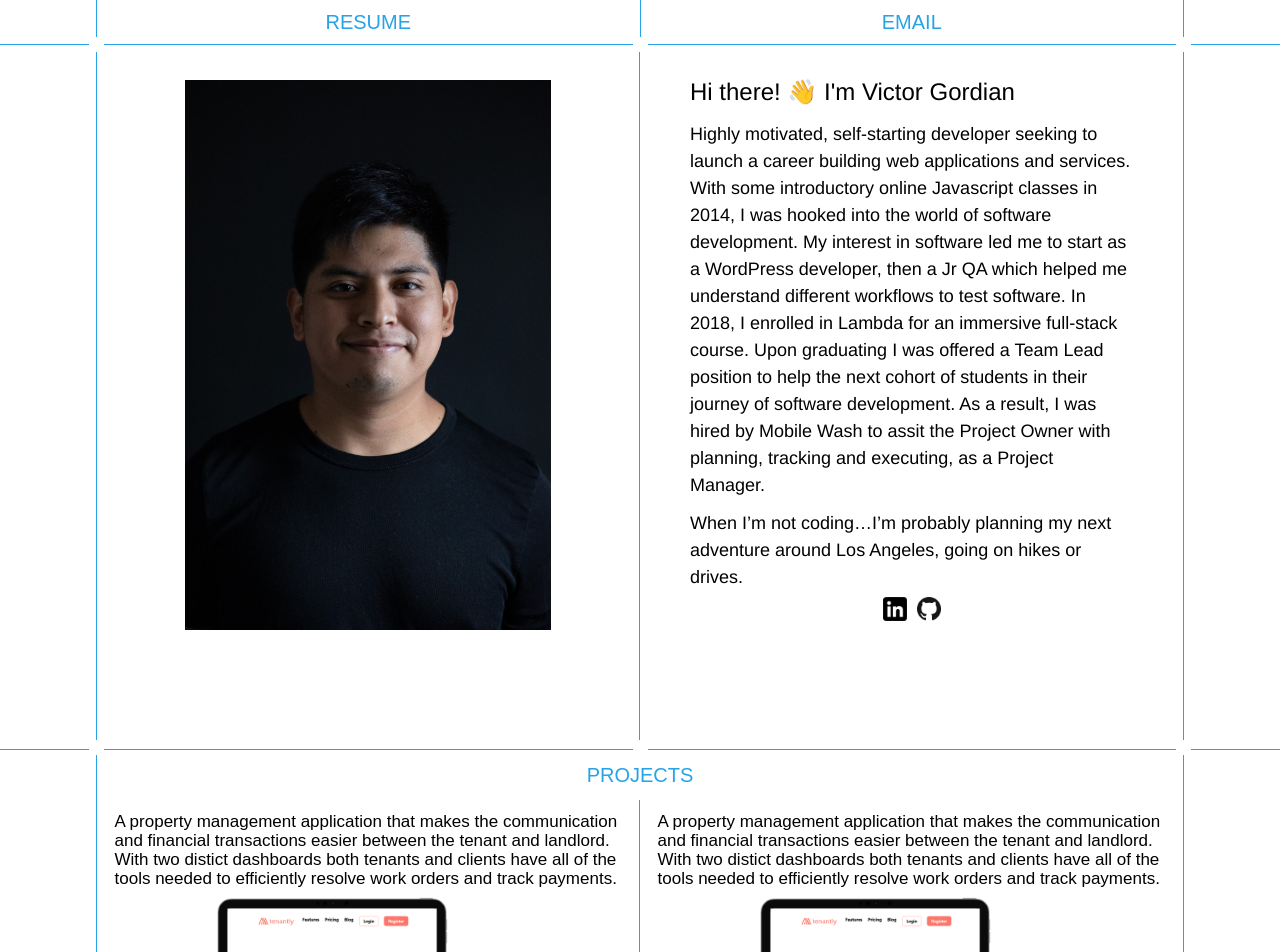
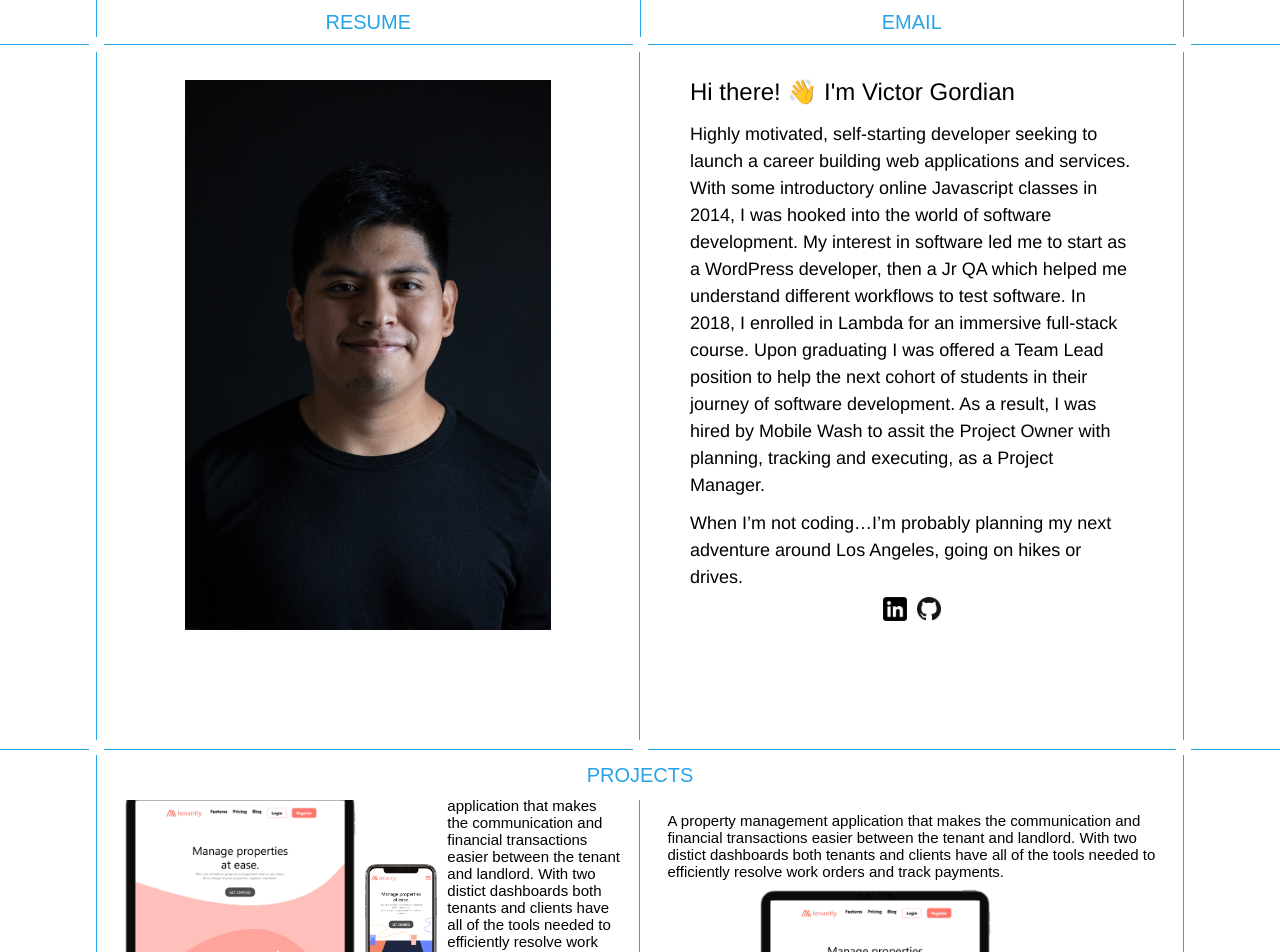
Before and after one commit to sweetooth101/curly-parakeet, a React (Create React App) app: page / in a window 1280 px wide. Shown: the top 952 px of the page. Built offline with nearby package versions, Linux system fonts and the light colour scheme.

Commit message:
adding styling

```diff
--- a/src/assets/sass.scss
+++ b/src/assets/sass.scss
@@ -178,6 +178,14 @@ button{
 }
 
 
+.device-wrapper{
+    display: flex;
+    flex-direction: row;
+}
+
+.name{
+    margin-left: 10px;
+}
 
 
 .name h1{
@@ -188,8 +196,8 @@ button{
 
 .name h3{
     font-family: $font-projects;
-    font-size: 1.7rem;
-    line-height: 1.9rem;
+    font-size: 1.50rem;
+    line-height: 1.7rem;
     font-weight: 400;
 }
 
--- a/src/page/projects.js
+++ b/src/page/projects.js
@@ -22,14 +22,9 @@ const Projects =forwardRef(( props,proRef) =>{
                                     <div className='border-space top-right'/>
                                     <div className='border-space bottom-left'/>
                                     <div className='border-space bottom-right'/>
+                                    <h1>Tenantly</h1>
 
-                                <div className='name'>
-                                    <h1>Tenantly</h1>
-                                    <h3>A property management application that makes the communication
-                                        and financial transactions easier between the tenant and landlord.
-                                        With two distict dashboards both tenants and clients have all of the
-                                        tools needed to efficiently resolve work orders and track payments.</h3>
-                                </div>
+                                <div className='device-wrapper'>
                                     <div className='deviceImages-wrapper'>
                                         <div className='stack-icons'>
                                             <img src={react} alt='react'/>
@@ -41,6 +36,15 @@ const Projects =forwardRef(( props,proRef) =>{
                                         </div>
 
                                     </div>
+                                    <div className='name'>
+                                        <h3>A property management application that makes the communication
+                                            and financial transactions easier between the tenant and landlord.
+                                            With two distict dashboards both tenants and clients have all of the
+                                            tools needed to efficiently resolve work orders and track payments.</h3>
+                                    </div>
+                                </div>
+
+
                             </div>
                             <div className='project'>
 
```
Also changed, not shown: src/data/works.json (added, +23 -0 lines). Lines whose indentation alone changed are shown as unchanged.
